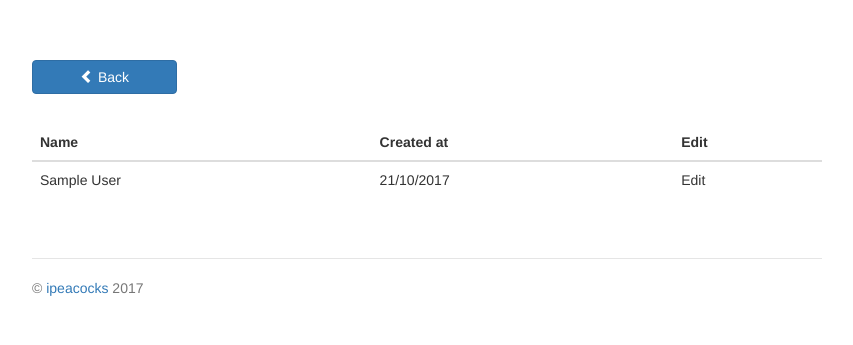
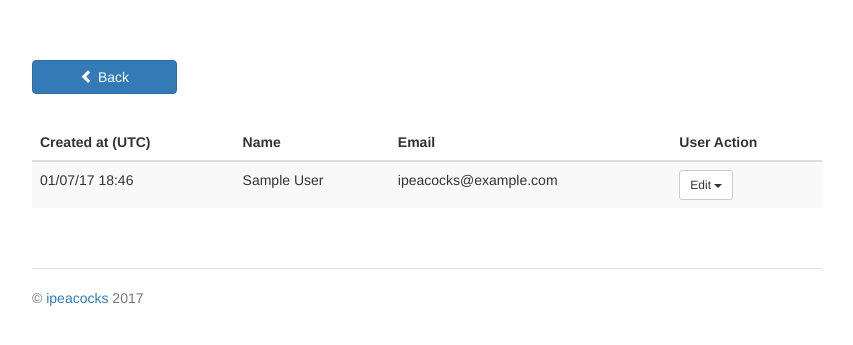
Before and after one commit to ipeacocks/ansibletasker, a Flask app: page /users in a window 1280 px wide. Shown: the top 345 px of the page, without its empty margins (213-1066 px from the left). Run offline with Flask 2, Linux system fonts and the light colour scheme; the visitor is signed in with stand-in values (Sample User, id 1); data comes from the database, SQL or seed files in the repository; some libraries are stand-ins or nearby versions.

Commit message:
users page work

```diff
--- a/project/templates/history.html
+++ b/project/templates/history.html
@@ -8,7 +8,7 @@
 
 <div class="row">
     <br>
-    <table class="table table-hover">
+    <table class="table table-striped">
         <thead>
             <tr>
                 <th>Date (UTC)</th>
@@ -25,7 +25,7 @@
                 <td>{{ history.hostname }}</td>
                 <td>{{ history.poster.name }}</td>
                 <td>{{ history.playbook }}</td>
-                <td><button type="button" class="btn btn-info btn-sm" data-toggle="modal" data-target="#myOutput{{ history.task_id }}">Output</button></td>
+                <td><button type="button" class="btn btn-default btn-sm" data-toggle="modal" data-target="#myOutput{{ history.task_id }}">Output</button></td>
             </tr>
         {% endfor %}
         </tbody>
--- a/project/templates/users.html
+++ b/project/templates/users.html
@@ -8,20 +8,32 @@
 
 <div class="row">
     <br>
-    <table class="table table-hover">
+    <table class="table table-striped">
         <thead>
             <tr>
+                <th>Created at (UTC)</th>
                 <th>Name</th>
-                <th>Created at</th>
-                <th>Edit</th>
+                <th>Email</th>
+                <th>User Action</th>
             </tr>
         </thead>
         <tbody>
         {% for user in users %}
             <tr>
-                <td>{{ user.name }}</td>
-                <td>21/10/2017</td>
-                <td>Edit</td>
+              <td>01/07/17 18:46</td>
+              <td>{{ user.name }}</td>
+              <td>ipeacocks@example.com</td>
+              <td>
+                <div class="btn-group">
+                  <button type="button" class="btn btn-default btn-sm dropdown-toggle" data-toggle="dropdown" aria-haspopup="true" aria-expanded="false">
+                    Edit <span class="caret"></span>
+                  </button>
+                  <ul class="dropdown-menu">
+                    <li><a href="#">Edit</a></li>
+                    <li><a href="#">Remove</a></li>
+                  </ul>
+                </div>
+              </td>
             </tr>
         {% endfor %}
         </tbody>
--- a/project/views.py
+++ b/project/views.py
@@ -130,7 +130,7 @@ def stream():
     return app.response_class(generate(), mimetype='text/plain')
 
 
-def histories():
+def list_histories():
     return db.session.query(History).order_by(History.date.asc())
 
 
@@ -141,7 +141,10 @@ def list_users():
 @app.route("/users")
 @login_required
 def users():
-    return render_template('users.html', users=list_users())
+    return render_template(
+        'users.html',
+        users=list_users()
+    )
 
 
 @app.route("/history")
@@ -149,7 +152,7 @@ def users():
 def history():
     return render_template(
         'history.html',
-        histories=histories()
+        histories=list_histories()
     )
 
 
```
